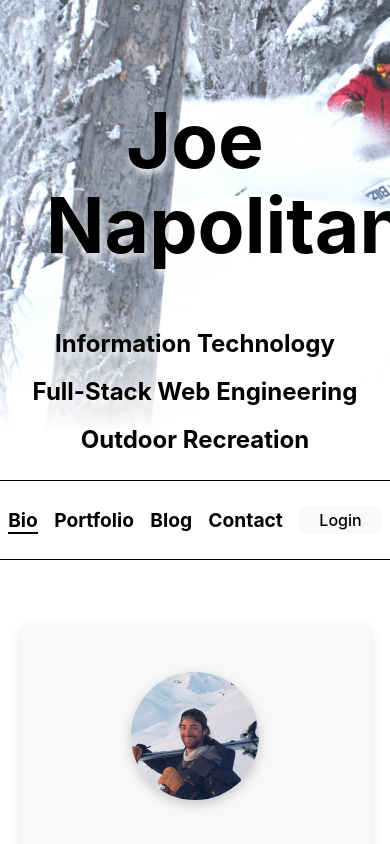
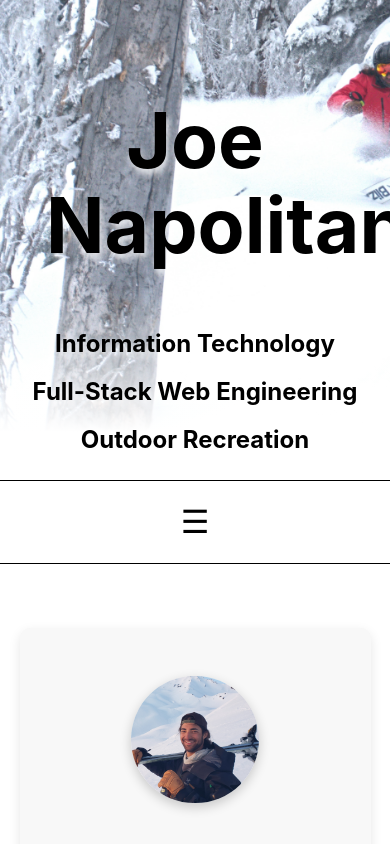
Before and after one commit to napolitanj/joetracks, a React (Vite) app: page / in a window 390 px wide. Shown: the top 844 px of the page. Built offline with nearby package versions, Linux system fonts and the light colour scheme.

Commit message:
add hamburger menu to nav bar

```diff
--- a/package.json
+++ b/package.json
@@ -26,6 +26,6 @@
     "globals": "^15.14.0",
     "typescript": "~5.6.2",
     "typescript-eslint": "^8.18.2",
-    "vite": "^6.0.5"
+    "vite": "^6.3.5"
   }
 }
--- a/src/components/Navbar.tsx
+++ b/src/components/Navbar.tsx
@@ -1,40 +1,39 @@
+import { useState } from "react";
 import { NavLink } from "react-router-dom";
 import AuthButton from "./AuthButton";
 import "../styles/Navbar.css";
 
 const Navbar = () => {
+  const [menuOpen, setMenuOpen] = useState(false);
+
   return (
     <nav className="Navbar">
-      <ul>
+      <button
+        className="hamburger"
+        onClick={() => setMenuOpen((prev) => !prev)}
+        aria-label="Toggle navigation menu"
+      >
+        ☰
+      </button>
+
+      <ul className={menuOpen ? "open" : ""}>
         <li>
-          <NavLink
-            to="/"
-            className={({ isActive }) => (isActive ? "active" : "")}
-          >
+          <NavLink to="/" className={({ isActive }) => (isActive ? "active" : "")}>
             Bio
           </NavLink>
         </li>
         <li>
-          <NavLink
-            to="/Portfolio"
-            className={({ isActive }) => (isActive ? "active" : "")}
-          >
+          <NavLink to="/Portfolio" className={({ isActive }) => (isActive ? "active" : "")}>
             Portfolio
           </NavLink>
         </li>
         <li>
-          <NavLink
-            to="/Blog"
-            className={({ isActive }) => (isActive ? "active" : "")}
-          >
+          <NavLink to="/Blog" className={({ isActive }) => (isActive ? "active" : "")}>
             Blog
           </NavLink>
         </li>
         <li>
-          <NavLink
-            to="/Contact"
-            className={({ isActive }) => (isActive ? "active" : "")}
-          >
+          <NavLink to="/Contact" className={({ isActive }) => (isActive ? "active" : "")}>
             Contact
           </NavLink>
         </li>
--- a/src/styles/Navbar.css
+++ b/src/styles/Navbar.css
@@ -88,6 +88,56 @@
   color: black;
 }
 
+.hamburger {
+  display: none;
+  font-size: 2rem;
+  background: none;
+  border: none;
+  cursor: pointer;
+  position: relative;
+  margin: 0 auto;
+  z-index: 10;
+}
+
+@media (max-width: 768px) {
+  .Navbar {
+    flex-direction: column;
+    align-items: flex-start;
+    padding: 1em;
+    height: auto;
+  }
+
+  .Navbar ul {
+    display: none;
+    flex-direction: column;
+    width: 100%;
+    background: white;
+    border: 1px solid #ccc;
+    animation: slideDown 0.3s ease-out forwards;
+    transform-origin: top;
+  }
+
+  .Navbar ul.open {
+    display: flex;
+        border:none;
+  }
+
+  .Navbar li {
+    padding: 0.5em 0;
+    animation: none;
+    opacity: 1;
+    transform: none;
+  }
+
+  .hamburger {
+    display: block;
+  }
+
+  .open {
+    align-items:center;
+  }
+}
+
 @keyframes expandBorder {
   0% {
     width: 0;
@@ -103,3 +153,15 @@
     transform: translateY(0);
   }
 }
+
+
+@keyframes slideDown {
+  from {
+    opacity: 0;
+    transform: scaleY(0);
+  }
+  to {
+    opacity: 1;
+    transform: scaleY(1);
+  }
+}
```
Also changed, not shown: 1 other file (tests, documents, lock files or other folders).
